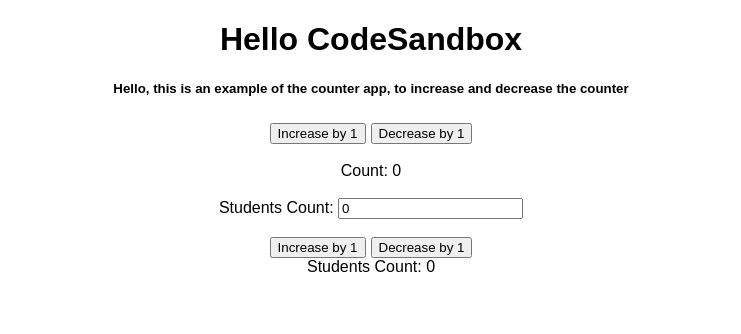
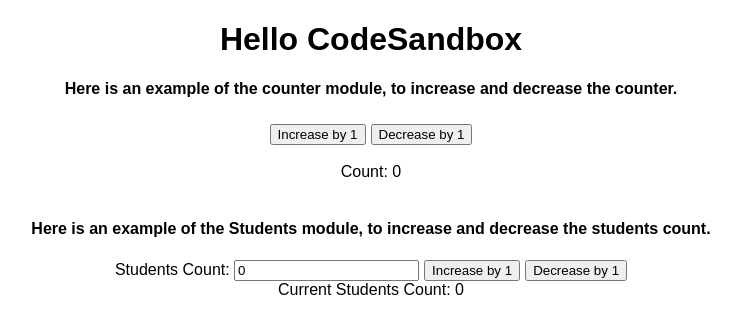
Before and after one commit to prince-tyagi-dev/react-redux-middleware-v3, a React (Create React App) app: page / in a window 1280 px wide. Shown: the top 334 px of the page, without its empty margins (269-1010 px from the left). Built offline with nearby package versions, Linux system fonts and the light colour scheme.

Commit message:
Add heading to the Students Count component, show the current count on the input field.

```diff
--- a/src/components/ClassRoom/index.tsx
+++ b/src/components/ClassRoom/index.tsx
@@ -35,6 +35,10 @@ class ClassRoom extends React.Component {
   render() {
     return (
       <>
+        <h4>
+          Here is an example of the Students module, to increase and decrease
+          the students count.
+        </h4>
         <label>Students Count: </label>
         <input
           type="number"
@@ -42,14 +46,14 @@ class ClassRoom extends React.Component {
           value={this.state.studentsCount}
           onChange={this.handleOnChange}
         />
-        <br />
-        <br />
-        <button onClick={this.addStudents}>Increase by 1</button>
+        <button onClick={this.addStudents} style={{ marginLeft: "5px" }}>
+          Increase by 1
+        </button>
         <button onClick={this.removeStudents} style={{ marginLeft: "5px" }}>
           Decrease by 1
         </button>
         <br />
-        <span>Students Count: {this.state.studentsCount}</span>
+        Current Students Count: {this.state.studentsCount}
       </>
     );
   }
--- a/src/components/Counter/index.tsx
+++ b/src/components/Counter/index.tsx
@@ -11,10 +11,10 @@ const Counter = (props) => {
 
   return (
     <>
-      <h5>
-        Hello, this is an example of the counter app, to increase and decrease
-        the counter
-      </h5>
+      <h4>
+        Here is an example of the counter module, to increase and decrease the
+        counter.
+      </h4>
       <button style={{ marginTop: "5px" }} onClick={incrementHandler}>
         Increase by 1
       </button>
```
